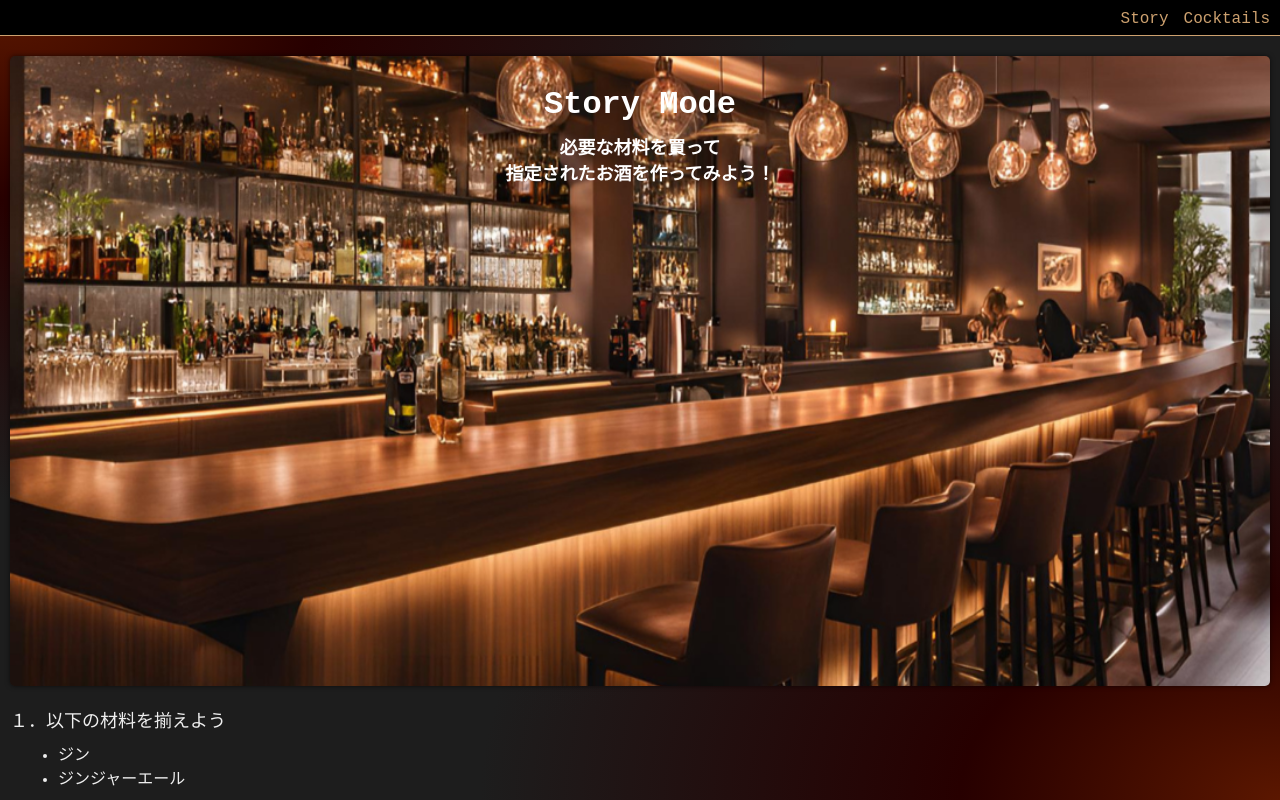
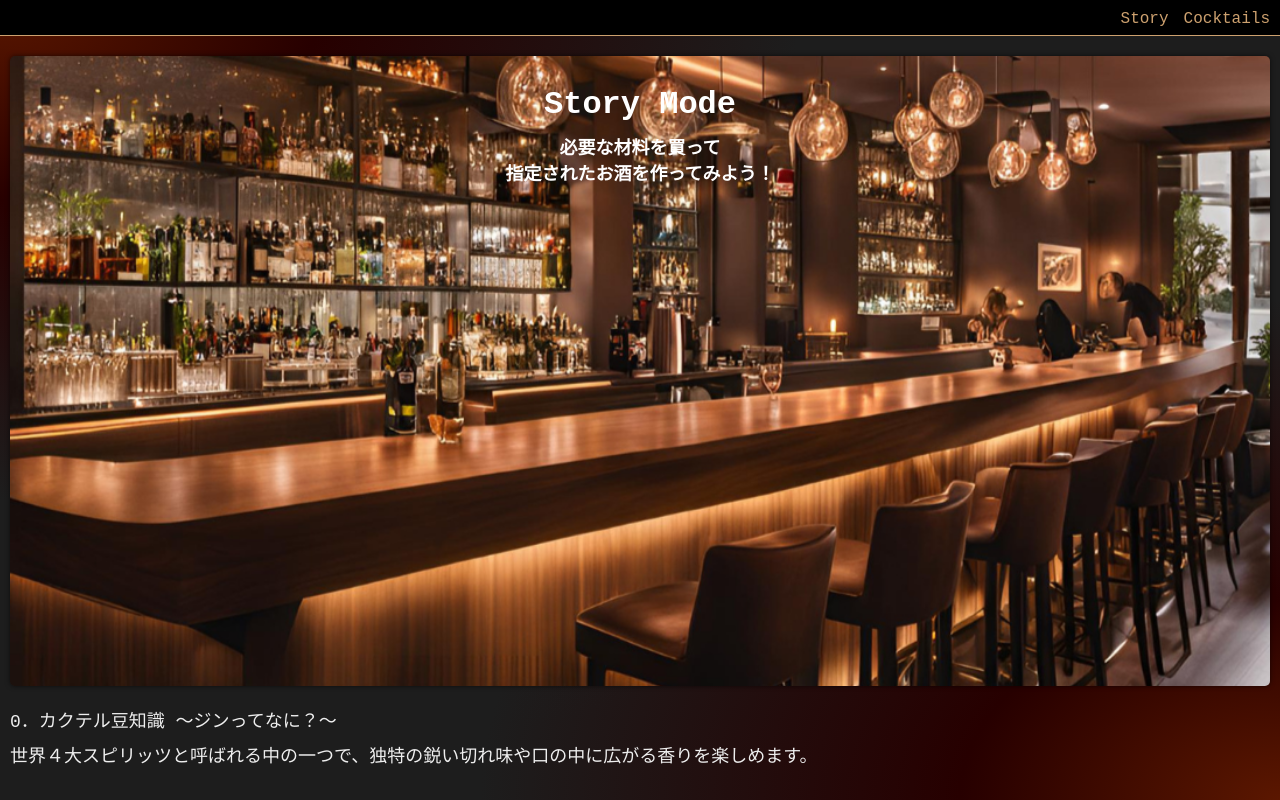
Before and after one commit to aridome222/Frontend-Tacktail, a Next.js app: page /story/1 in a window 1280 px wide. Built offline with nearby package versions, Linux system fonts and the light colour scheme.

Commit message:
update: カクテルの豆知識情報を追加

```diff
--- a/src/app/story/[day]/page.tsx
+++ b/src/app/story/[day]/page.tsx
@@ -12,11 +12,18 @@ const StoryDay: React.FC = () => {
     image: '/images/cocktail/gin_buck.jpg',
     recipe: ['ジン', 'ジンジャーエール'],
     day: 3,
+    trivia: '〜ジンってなに？〜',
+    description:
+      '世界４大スピリッツと呼ばれる中の一つで、独特の鋭い切れ味や口の中に広がる香りを楽しめます。',
   };
 
   return (
     <>
       <StoryTop />
+      <section className={styles.section}>
+        <p className={styles.text}>0．カクテル豆知識 {MOCK_COCKTAIL.trivia}</p>
+        <p className={styles.text}>{MOCK_COCKTAIL.description}</p>
+      </section>
       <section className={styles.section}>
         <div>
           <p className={styles.text}>１．以下の材料を揃えよう</p>
```
